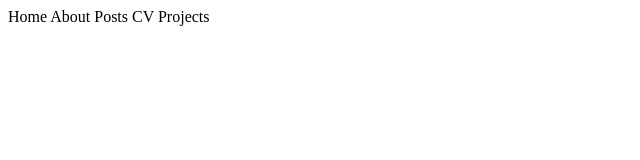
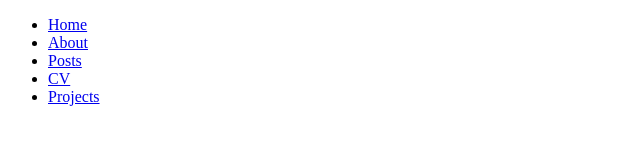
Before and after one commit to xytuang/xytuang.github.io, a plain HTML site: page index.html in a window 1280 px wide. Shown: the whole page, without its empty margins (0-640 px from the left). Drawn offline with Linux system fonts and the light colour scheme.

Commit message:
setting up different routes

```diff
--- a/index.html
+++ b/index.html
@@ -6,10 +6,13 @@
     <title>Xiang's personal website</title>
 </head>
 <body>
-    <a>Home</a>
-    <a>About</a>
-    <a>Posts</a>
-    <a>CV</a>
-    <a>Projects</a>
+    <ul>
+        <li><a href='https://xytuang.github.io'>Home</a></li>
+        <li><a href='https://xytuang.github.io/about.html'>About</a></li>
+        <li><a href='https://xytuang.github.io/posts.html'>Posts</a></li>
+        <li><a href='https://xytuang.github.io/cv.html'>CV</a></li>
+        <li><a href='https://xytuang.github.io/projects.html'>Projects</a></li>
+    </ul>
+
 </body>
 </html>
```
Also changed, not shown: about.html (added).
